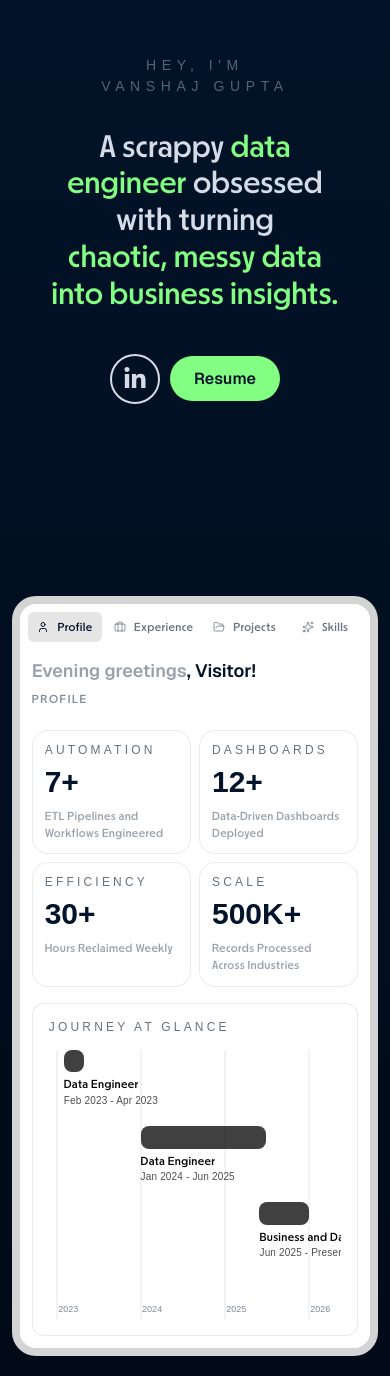
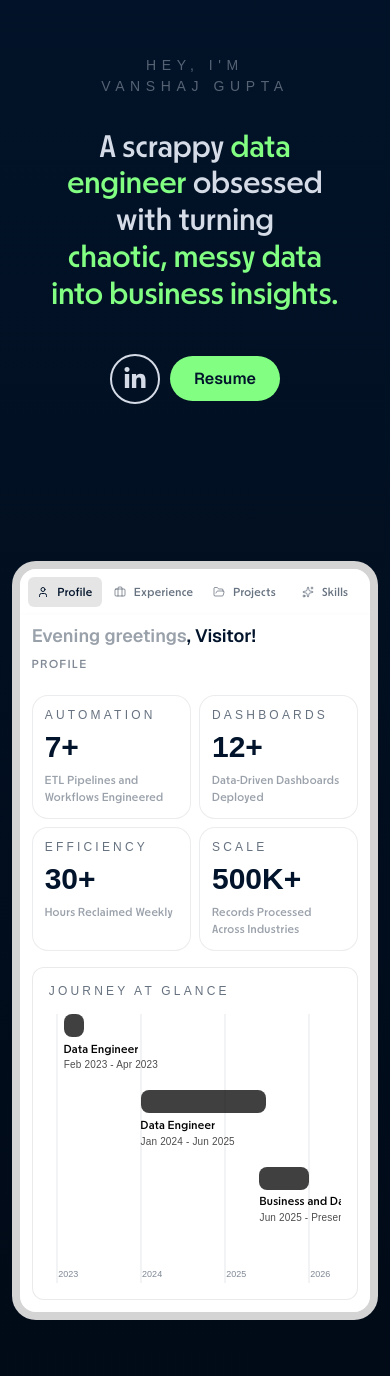
Before and after one commit to Vanshaj5101/portfolio-2026, a Next.js app: page / in a window 390 px wide. Shown: the part 192-1568 px from the top of the page. Built offline with nearby package versions, Linux system fonts and the light colour scheme; no server answers; a web font is replaced by a local one.

Commit message:
movbile viewport adjusted

```diff
--- a/app/styles/dashboard.module.css
+++ b/app/styles/dashboard.module.css
@@ -1340,7 +1340,7 @@
   /* Adjust z-index */
   .portfolioSection {
     z-index: 5;
-    padding: 5vh 3vw;
+    padding: 0vh 3vw;
   }
 
   /* Restructure portfolioBox to vertical layout */
```
